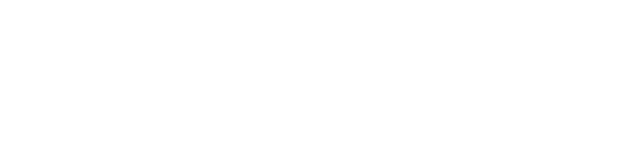
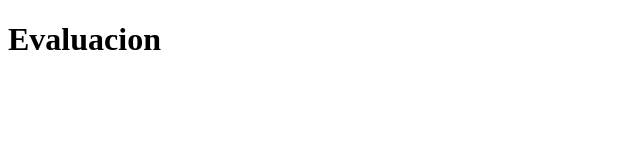
Before and after one commit to AndresVallejo1/mi-portafolio-digital, a plain HTML site: page index.html in a window 1280 px wide. Shown: the whole page, without its empty margins (0-640 px from the left). Drawn offline with Linux system fonts and the light colour scheme.

Commit message:
Cambio index.html

```diff
--- a/index.html
+++ b/index.html
@@ -6,6 +6,6 @@
     <title>Document</title>
 </head>
 <body>
-
+    <h1>Evaluacion</h1>
 </body>
 </html>
```
